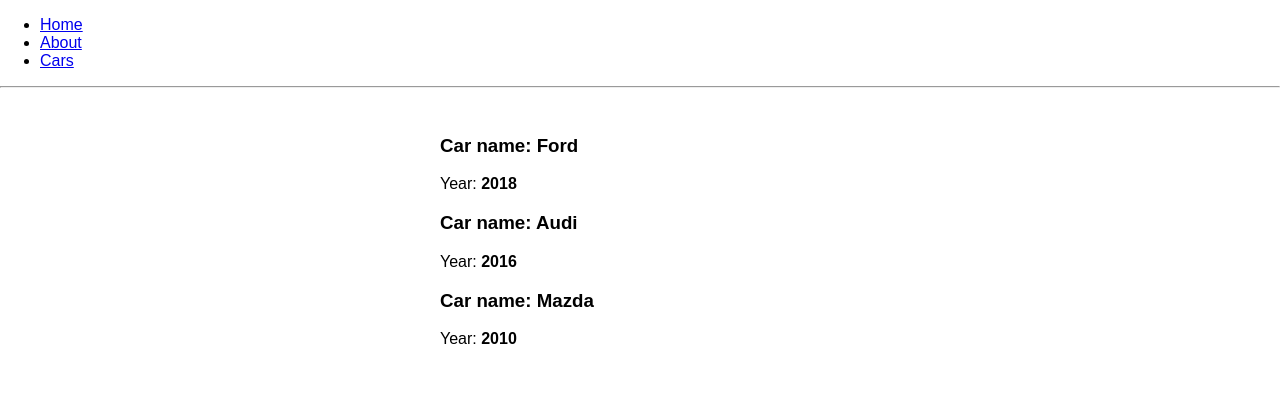
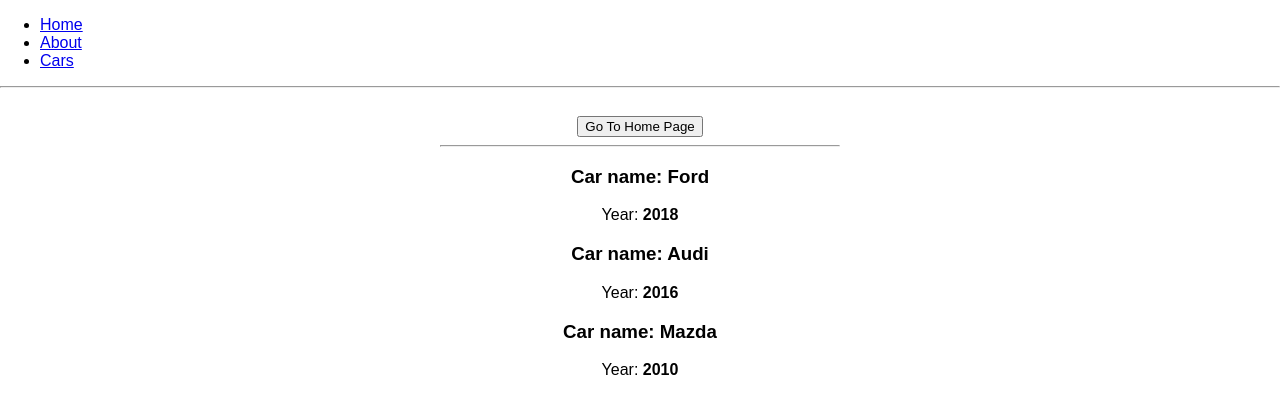
Before and after one commit to volkovVA/udemy-minin-react, a React app in the folder react-router-theory/: page /cars in a window 1280 px wide. Shown: the top 414 px of the page. Built offline with nearby package versions, Linux system fonts and the light colour scheme.

Commit message:
feat: add software navigation

```diff
--- a/react-router-theory/src/App.js
+++ b/react-router-theory/src/App.js
@@ -29,9 +29,7 @@
             <li>
               <NavLink
                 to={{
-                  pathname: '/cars',
-                  search: '?a=1&b=2',
-                  hash: 'wfm-hash'
+                  pathname: '/cars'
                 }}
               >Cars</NavLink>
             </li>
--- a/react-router-theory/src/Cars/Car/Car.js
+++ b/react-router-theory/src/Cars/Car/Car.js
@@ -3,6 +3,9 @@
 
 
 const Car = props => {
+
+  console.log(props);
+
   return (
     <div className={'Car'}>
       <h3>Сar name: {props.name}</h3>
--- a/react-router-theory/src/Cars/Cars.js
+++ b/react-router-theory/src/Cars/Cars.js
@@ -10,13 +10,25 @@
     ]
   }
 
+  goToHomePage = () => {
+    this.props.history.push({
+      pathname: '/'
+    })
+  }
+
   render() {
+
+    // console.log(this.props);
+
     return (
       <div style={{
         width: 400,
         margin: 'auto',
-        paddingTop: '20px'
+        paddingTop: '20px',
+        textAlign: 'center'
       }}>
+        <button onClick={this.goToHomePage}>Go To Home Page</button>
+        <hr />
         {this.state.cars.map((car, index) => {
           return (
             <Car
```
